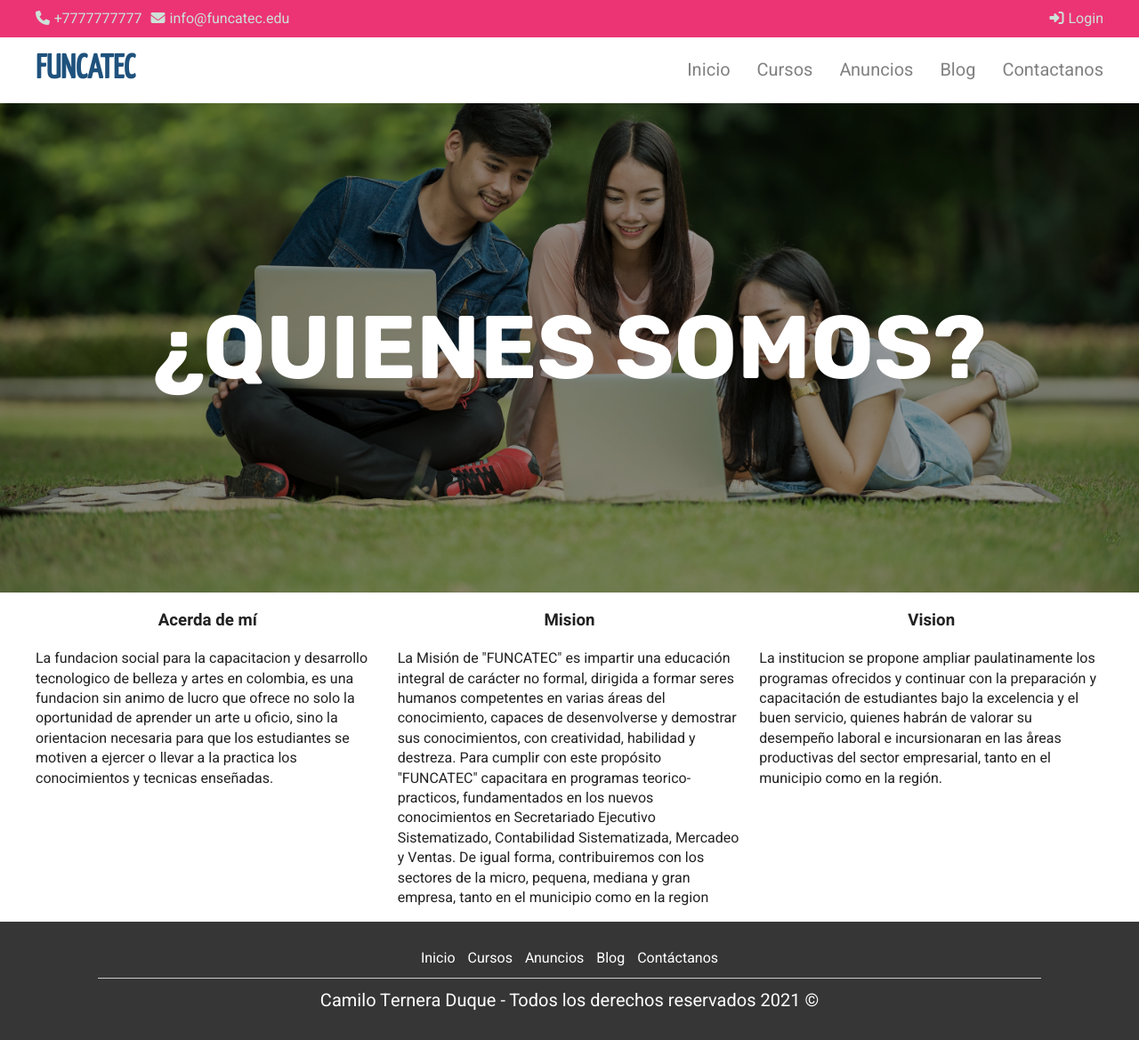
After one commit to camiloternera/courseoline, a PHP site: page /about.php in a window 1280 px wide. The commit adds this page. Shown: the whole page at 89% size. Run offline with PHP 8.4, Linux system fonts and the light colour scheme; some libraries are stand-ins or nearby versions.

Commit message:
Realizando pagina about me

```diff
--- /dev/null
+++ b/about.php
@@ -0,0 +1,27 @@
+<?php include_once "includes/template/header.php"; ?>
+
+  <section class="hero">
+    <div class="container-hero container">
+      <h2 class="text-hero">¿Quienes somos?</h2>
+    </div>
+  </section>
+
+  <main class="container">
+    <div class="about">
+      <div class="about__me">
+        <h3 class="c-texto">Acerda de mí</h3>
+        <p>La fundacion social para la capacitacion y desarrollo tecnologico de belleza y artes en colombia, es una fundacion sin animo de lucro que ofrece no solo la oportunidad de aprender un arte u oficio, sino la orientacion necesaria para que los estudiantes se motiven a ejercer o llevar a la practica los conocimientos y tecnicas enseñadas.</p>
+      </div>
+      <div class="about__mision">
+        <h3 class="c-texto">Mision</h3>
+        <!-- <p>La Fundaciòn Social para la Capacitacion y Desarrollo Tecnologico del Sector de Peluqueria Y Belleza en Colombia, "Funcatec"; en desarrollo de su Misión, impartirá una educación integral de carácter no formal, dirigida a formar seres humanos con competencias en varias áreas del conocimiento, capaces de desenvolverse y demostrar sus conocimientos, con creatividad, habilidad y destreza.</p> -->
+        <p>La Misión de "FUNCATEC" es impartir una educación integral de carácter no formal, dirigida a formar seres humanos competentes en varias áreas del conocimiento, capaces de desenvolverse y demostrar sus conocimientos, con creatividad, habilidad y destreza. Para cumplir con este propósito "FUNCATEC" capacitara en programas teorico-practicos, fundamentados en los nuevos conocimientos en Secretariado Ejecutivo Sistematizado, Contabilidad Sistematizada, Mercadeo y Ventas. De igual forma, contribuiremos con los sectores de la micro, pequena, mediana y gran empresa, tanto en el municipio como en la region</p>
+      </div>
+      <div class="about__vision">
+        <h3 class="c-texto">Vision</h3>
+        <p>La institucion se propone ampliar paulatinamente los programas ofrecidos y continuar con la preparación y capacitación de estudiantes bajo la excelencia y el buen servicio, quienes habrán de valorar su desempeño laboral e incursionaran en las åreas productivas del sector empresarial, tanto en el municipio como en la región.</p>
+      </div>
+    </div>
+  </main>
+
+<?php include_once "includes/template/footer.php"; ?>
--- a/css/main.css
+++ b/css/main.css
@@ -86,6 +86,7 @@ textarea {
 /* ==========================================================================
    Author's custom styles
    ========================================================================== */
+
   :root {
     --primario: #1f527d;
     --secundario: #ec3475;
@@ -322,7 +323,7 @@ hr {
   /*----- Hero -----*/
   .hero {
     height: 55rem;
-  background-image: url(../img/fondo.jpg);
+    background-image: url(../img/banner2.jpg);
     background-size: cover;
     background-position: center center;
     position: relative;
@@ -415,6 +416,17 @@ hr {
     .parrafo-welcome .button {
       width: auto;
       text-align: center;
+    }
+  }
+  /*--- AboutMe ---*/
+  .about {
+    display: grid;
+    row-gap: 2rem;
+  }
+  @media only screen and (min-width: 768px) {
+    .about {
+      grid-template-columns: repeat(3, 1fr);
+      column-gap: 2rem;
     }
   }
 
```
Also changed, not shown: index.php (+12 -12 lines), img/banner2.jpg (added), img/p10.jpg (added), img/p7.jpg (added), 2 other files. Lines whose indentation alone changed are shown as unchanged.
